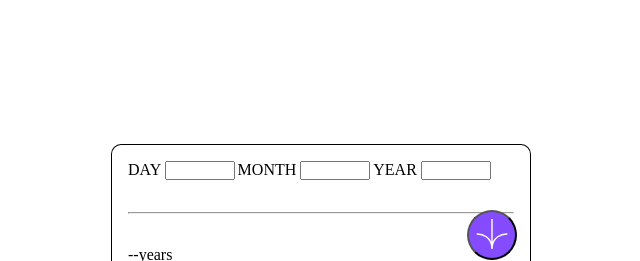
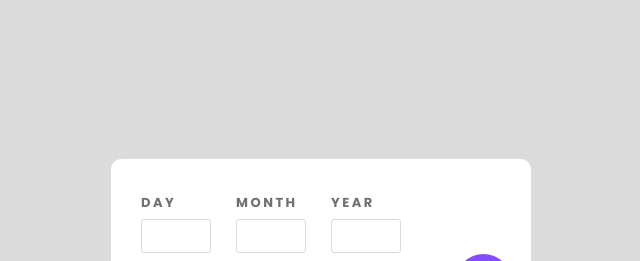
Before and after one commit to 4rch1tT/age-calculator-FM, a plain HTML site: page index.html in a window 1280 px wide. Shown: the part 76-337 px from the top of the page, without its empty margins (319-959 px from the left). Drawn offline with Linux system fonts and the light colour scheme.

Commit message:
added: structure and styles

```diff
--- a/index.html
+++ b/index.html
@@ -12,6 +12,7 @@
       href="./assets/images/favicon-32x32.png"
     />
     <link rel="stylesheet" href="style.css" />
+
 
     <title>Frontend Mentor | Age calculator app</title>
 
@@ -30,21 +31,24 @@
     <div id="main-container">
       <div id="content">
         <div id="input-container">
-          <div class="inputs">
+          <div>
             <label>
               DAY
+              <br>
               <input type="number" />
             </label>
           </div>
-          <div class="inputs">
+          <div>
             <label>
               MONTH
+              <br>
               <input type="number" />
             </label>
           </div>
-          <div class="inputs">
+          <div>
             <label>
               YEAR
+              <br>
               <input type="number" />
             </label>
           </div>
@@ -54,11 +58,12 @@
           <img src="./assets/images/icon-arrow.svg" alt="enter">
         </button>
         <div id="output">
-          <p><span>--</span>years</p>
-          <p><span>--</span>months</p>
-          <p><span>--</span>days</p>
+          <p><span id="years">--</span>years</p>
+          <p><span id="months">--</span>months</p>
+          <p><span id="days">--</span>days</p>
         </div>
       </div>
     </div>
+    <script src="./script.js"></script>
   </body>
 </html>
--- a/style.css
+++ b/style.css
@@ -1,7 +1,59 @@
+@font-face {
+  font-family: "Poppins";
+  src: url("./assets/fonts/Poppins-Regular.ttf");
+  font-weight: 400;
+  font-style: normal;
+  font-display: swap;
+}
+
+@font-face {
+  font-family: "Poppins";
+  src: url("./assets/fonts/Poppins-Italic.ttf");
+  font-weight: 400;
+  font-style: italic;
+  font-display: swap;
+}
+
+@font-face {
+  font-family: "Poppins";
+  src: url("./assets/fonts/Poppins-Bold.ttf");
+  font-weight: 700;
+  font-style: normal;
+  font-display: swap;
+}
+
+@font-face {
+  font-family: "Poppins";
+  src: url("./assets/fonts/Poppins-BoldItalic.ttf");
+  font-weight: 700;
+  font-style: italic;
+  font-display: swap;
+}
+
+@font-face {
+  font-family: "Poppins";
+  src: url("./assets/fonts/Poppins-ExtraBold.ttf");
+  font-weight: 800;
+  font-style: normal;
+  font-display: swap;
+}
+
+@font-face {
+  font-family: "Poppins";
+  src: url("./assets/fonts/Poppins-ExtraBoldItalic.ttf");
+  font-weight: 800;
+  font-style: italic;
+  font-display: swap;
+}
+
 * {
   box-sizing: border-box;
   margin: 0;
   padding: 0;
+}
+
+body {
+  font-family: "Poppins", sans-serif;
 }
 
 #main-container {
@@ -9,48 +61,95 @@
   display: flex;
   justify-content: center;
   align-items: center;
+  background-color: hsl(0, 0%, 86%);
 }
 
 #content {
-  height: 360px;
+  height: 330px;
   width: 420px;
   display: flex;
   flex-direction: column;
-  border: 1px solid black;
+  background-color: hsl(0, 100%, 100%);
   position: relative;
-  padding: 16px;
-  border-radius: 10px 10px 50% 10px;
+  padding: 30px;
+  border-radius: 10px 10px 120px 10px;
 }
 
 #input-container {
   display: flex;
-  gap: 3px;
-  margin-bottom: 32px;
-}
-
-.inputs {
-  display: flex;
-  flex-direction: column;
+  gap: 25px;
+  margin-bottom: 30px;
 }
 
 #btn {
   position: absolute;
+  border: none;
   border-radius: 50%;
-  height: 50px;
-  width: 50px;
+  height: 55px;
+  width: 55px;
+  padding: 5px;
   background-color: hsl(259, 100%, 65%);
-  top: 65px;
-  left: 355px;
+  top: 95px;
+  left: 345px;
+}
+
+#btn:hover {
+  cursor: pointer;
+}
+
+label {
+  font-family: "Poppins", sans-serif;
+  font-size: small;
+  font-weight: bold;
+  letter-spacing: 2.5px;
+  color: hsl(0, 1%, 44%);
 }
 
 input {
   width: 70px;
+  height: 30px;
+  margin-top: 5px;
+  border: 1px solid hsl(0, 0%, 86%);
+  font-weight: bold;
+  border-radius: 3px;
+  padding: 16px 8px;
+}
+
+input:focus {
+  outline: 1px solid hsl(259, 100%, 65%);
+}
+
+input::-webkit-outer-spin-button,
+input::-webkit-inner-spin-button {
+  -webkit-appearance: none;
+  margin: 0;
+}
+
+input[type=number] {
+  -moz-appearance: textfield;
+}
+
+hr {
+  border-top: 1px;
+  border-color: hsl(0, 0%, 86%);
 }
 
 #output {
-  margin-top: 32px;
+  padding: 10px 0px 0px 0px;
 }
 
 img {
   height: 30px;
 }
+
+p {
+  font-size: 40px;
+  font-style: italic;
+  font-weight: bolder;
+}
+
+span {
+  color: hsl(259, 100%, 65%);
+  font-style: italic;
+  font-weight: bolder;
+}
```
Also changed, not shown: script.js (added).
